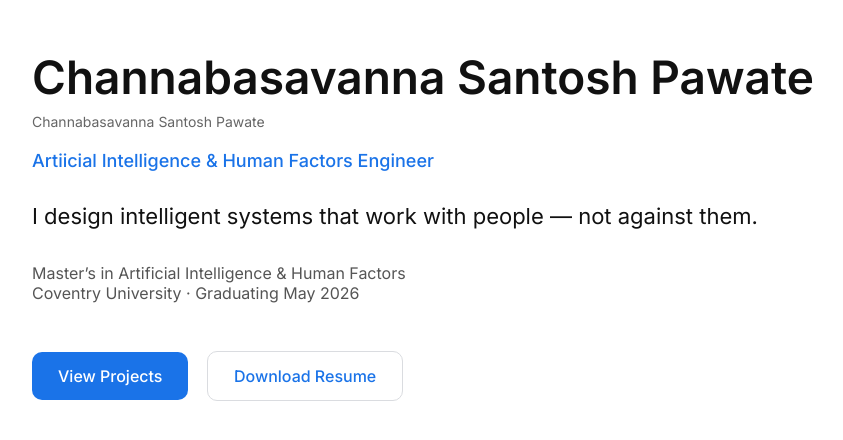
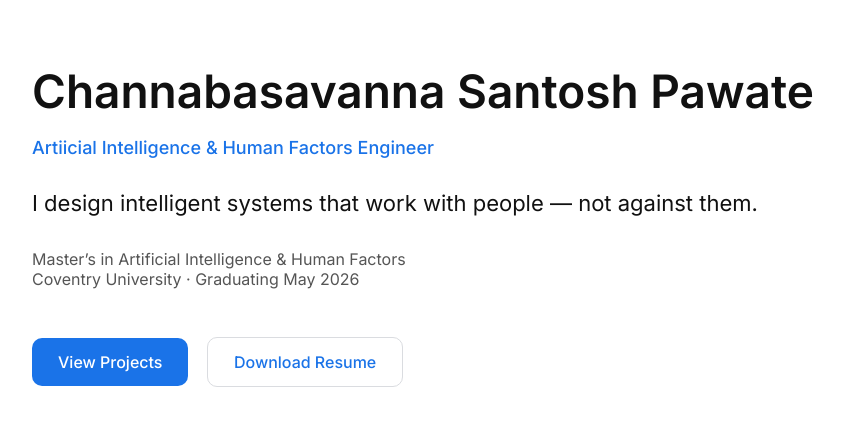
Before and after one commit to appupawate2908/cpawate.github.io, a plain HTML site: page index.html in a window 1280 px wide. Shown: the part 194-634 px from the top of the page, without its empty margins (200-1043 px from the left). Drawn offline with Linux system fonts and the light colour scheme.

Commit message:
Change heading and fullname class in index.html
Updated heading and paragraph classes for styling consistency.

```diff
--- a/index.html
+++ b/index.html
@@ -15,8 +15,8 @@
 <body>
   <main class="page">
     <section class="card">
-     <h1>Channabasavanna Santosh Pawate</h1>
-      <p class="fullname">Channabasavanna Santosh Pawate</p>
+     <h1 class="fullname-main">Channabasavanna Santosh Pawate</h1>
+
 
 
       <p class="role">Artiicial Intelligence & Human Factors Engineer</p>
```
